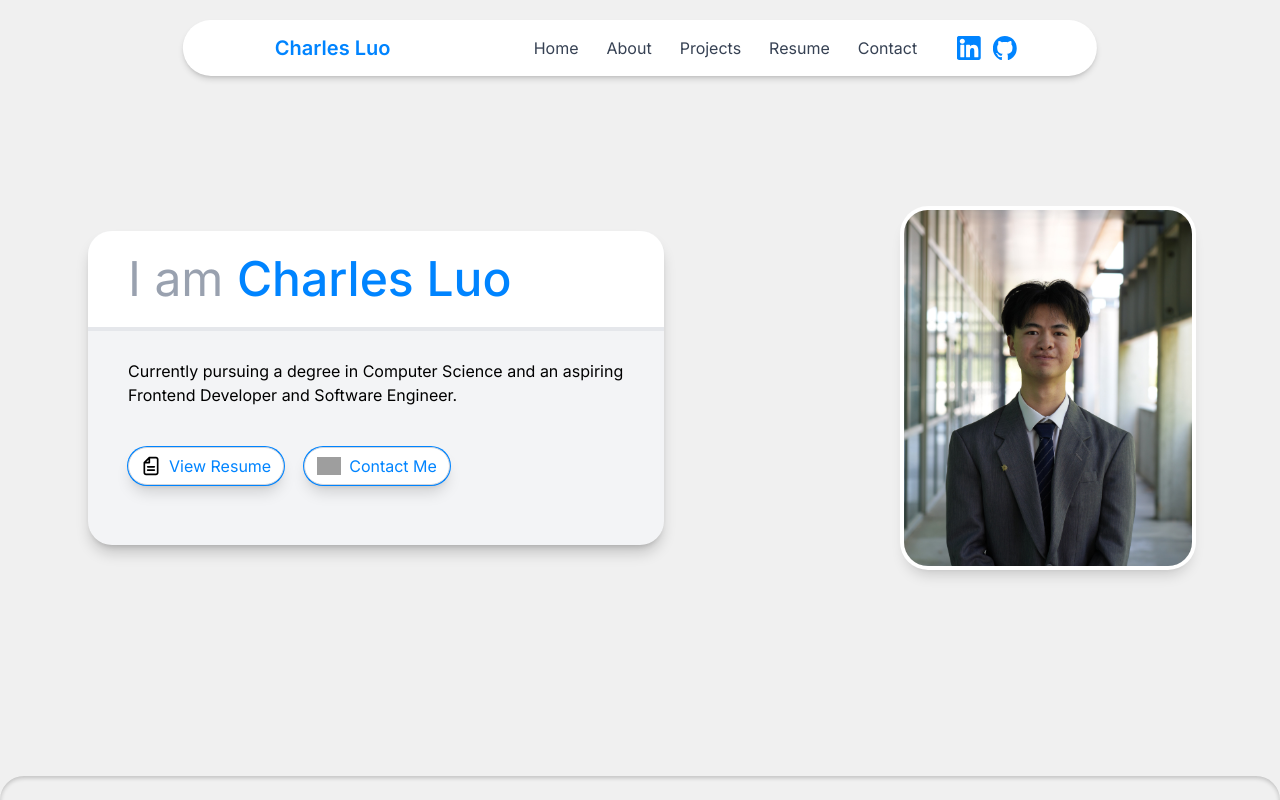
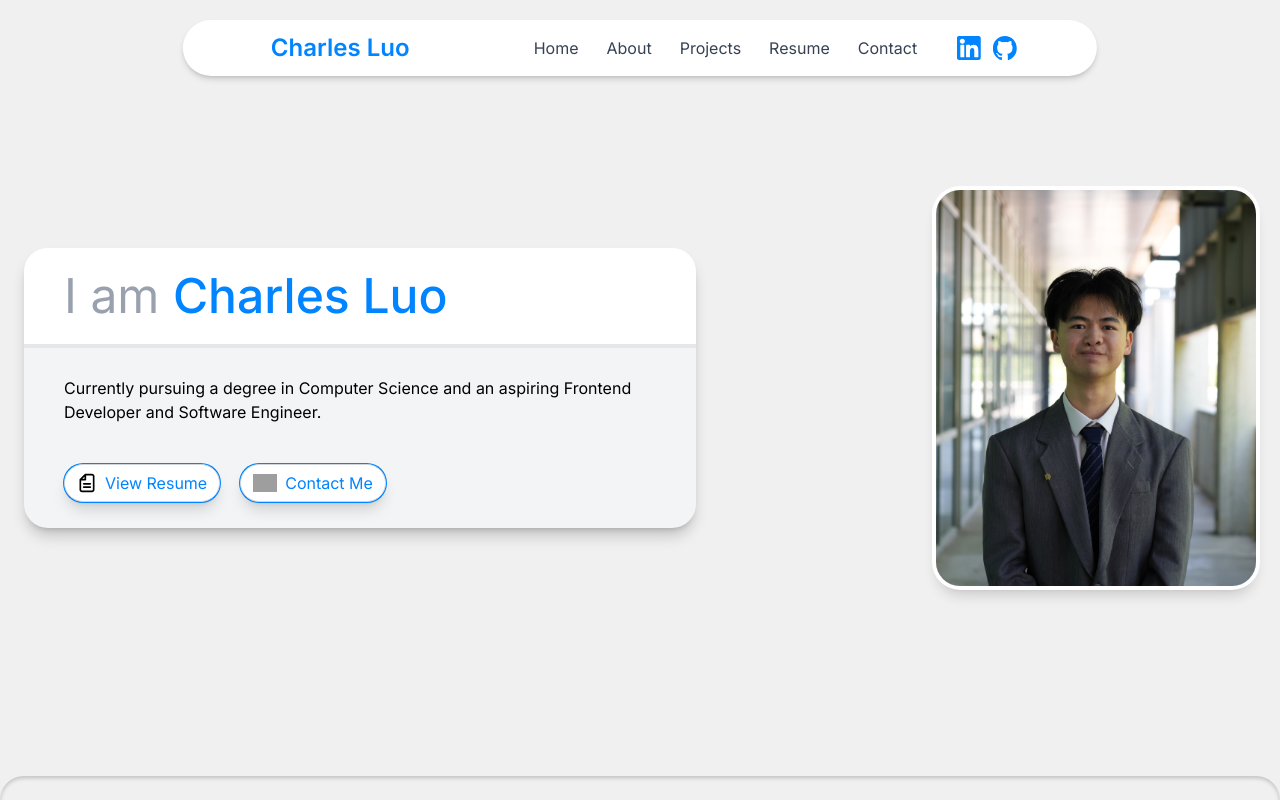
Before and after one commit to charlesluo06/portfolio-website, a React (Vite) app: page / in a window 1280 px wide. Shown: the top 800 px of the page. Built offline with nearby package versions, Linux system fonts and the light colour scheme; grey boxes are pictures that could not be loaded.

Commit message:
styling small changes

```diff
--- a/src/components/About.tsx
+++ b/src/components/About.tsx
@@ -1,7 +1,8 @@
 function About() {
   return (
     <div className="bg-[#f0f0f0]">
-      <div className="min-h-screen inset-shadow-sm/20 rounded-3xl bg-[#f0f0f0] w-full"></div>
+      <div className="min-h-screen inset-shadow-sm/20 rounded-3xl bg-[#f0f0f0] w-full">
+      </div>
     </div>
   );
 }
--- a/src/components/Header.tsx
+++ b/src/components/Header.tsx
@@ -12,7 +12,7 @@ function Header() {
       px-10 rounded-4xl shadow-md/15 bg-white
     "
     >
-      <div className="font-semibold text-xl px-3 py-0.5">
+      <div className="font-semibold text-2xl px-2 py-0.5">
         <a href="#intro">
           <p className="text-[#0084ff] hover:scale-110 transition ease-in-out duration-100">
             Charles Luo
--- a/src/components/Intro.tsx
+++ b/src/components/Intro.tsx
@@ -7,11 +7,11 @@ function Intro() {
     <div id="intro">
       <div className="h-[97vh] bg-[#f0f0f0] flex items-center">
         {/* container for BOTH card + image */}
-        <div className="w-full max-w-6xl mx-auto px-6 flex items-center justify-center gap-10 lg:gap-60">
+        <div className="w-full lg:w-7xl mx-auto px-6 flex items-center justify-center gap-10 lg:gap-60">
           {/* left card */}
-          <div className="flex-1 bg-gray-100 rounded-3xl max-w-xl">
+          <div className="flex-1 bg-gray-100 rounded-3xl">
             {/* ⬇️ NO background here */}
-            <div className="rounded-3xl shadow-lg/20 overflow-hidden">
+            <div className="rounded-3xl h-[35vh] shadow-lg/20 overflow-hidden">
               {/* ⬇️ ONLY the name section is white */}
               <div className="bg-white text-left px-10 py-6 border-b-3 border-gray-200">
                 <p className="text-5xl font-medium text-[#0084ff]">
@@ -78,7 +78,7 @@ function Intro() {
           {/* right image */}
           <img
             src={Me}
-            className="w-72 shadow-lg/20 rounded-3xl object-cover ring-white ring-4"
+            className="w-72 lg:w-80 shadow-lg/20 rounded-3xl object-cover ring-white ring-4"
             alt="Me"
           />
         </div>
```
